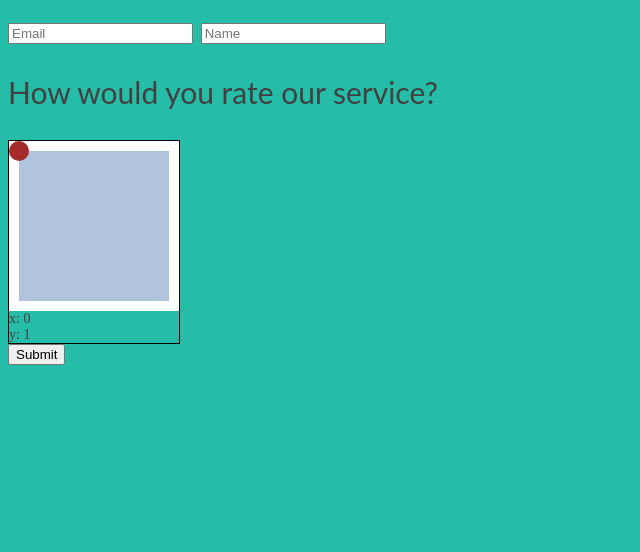
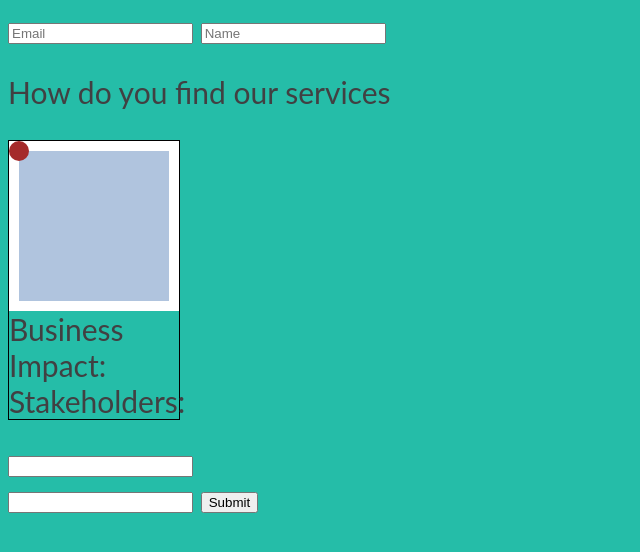
Before and after one commit to RhythmSanghi23/Survey-Carbon, a plain HTML site: page index.html in a window 1280 px wide. Shown: the whole page, without its empty margins (0-640 px from the left). Drawn offline with nearby package versions, Linux system fonts and the light colour scheme.

Commit message:
Update index.html

```diff
--- a/index.html
+++ b/index.html
@@ -1,6 +1,6 @@
 <html lang="en"><head>
   <meta charset="UTF-8">
-  <title>CodePen - 2D Slider</title>
+  <title>Survey Form</title>
   <link rel="stylesheet" href="https://ajax.googleapis.com/ajax/libs/jqueryui/1.11.2/themes/smoothness/jquery-ui.css"><link rel="stylesheet" href="./style.css">
 
 </head>
@@ -10,7 +10,8 @@
   <input name="Email" type="email" placeholder="Email" required>
   <input name="Name" type="text" placeholder="Name" required>
 
-    <p>How would you rate our service?</p>
+
+    <p>How do you find our services </p>
 
 <!-- partial:index.partial.html -->
 <div id="widget" style="width: 270px;">
@@ -19,10 +20,22 @@
       <div id="marker" class="ui-draggable ui-draggable-handle" style="width: 20px; height: 20px; inset: -10px auto auto -10px;"></div>
     </div>
   </div>
+  <!--
   <div>
     <p id="coord" style="top: 160px;">x: 0<br> y: 1</p>
   </div>
-</div>
+  -->
+  <div class="coord" id="x">
+    <div id="xlabel">Business Impact: </div>
+    <div id="xvalue"></div>
+  </div>
+  <div class="coord" id="y">
+    <div id="ylabel">Stakeholders:</div>
+    <div id="yvalue"></div>
+  </div>
+</div> <br>
+<input name="X1" type="decimal" min="0" max="100" step="10" id="getx" /> <br>
+<input name="Y1" type="decimal" min="0" max="100" step="10"  id="gety" />
 <button>Submit</button>
   </form>
   <div class="base">
@@ -55,9 +68,10 @@
 }
 
 #coord {
+
   font-family: serif;
   font-size: 14px;
-  margin: 0px;
+  margin: 10px;
 }
 </style>
 <!-- partial -->
```
